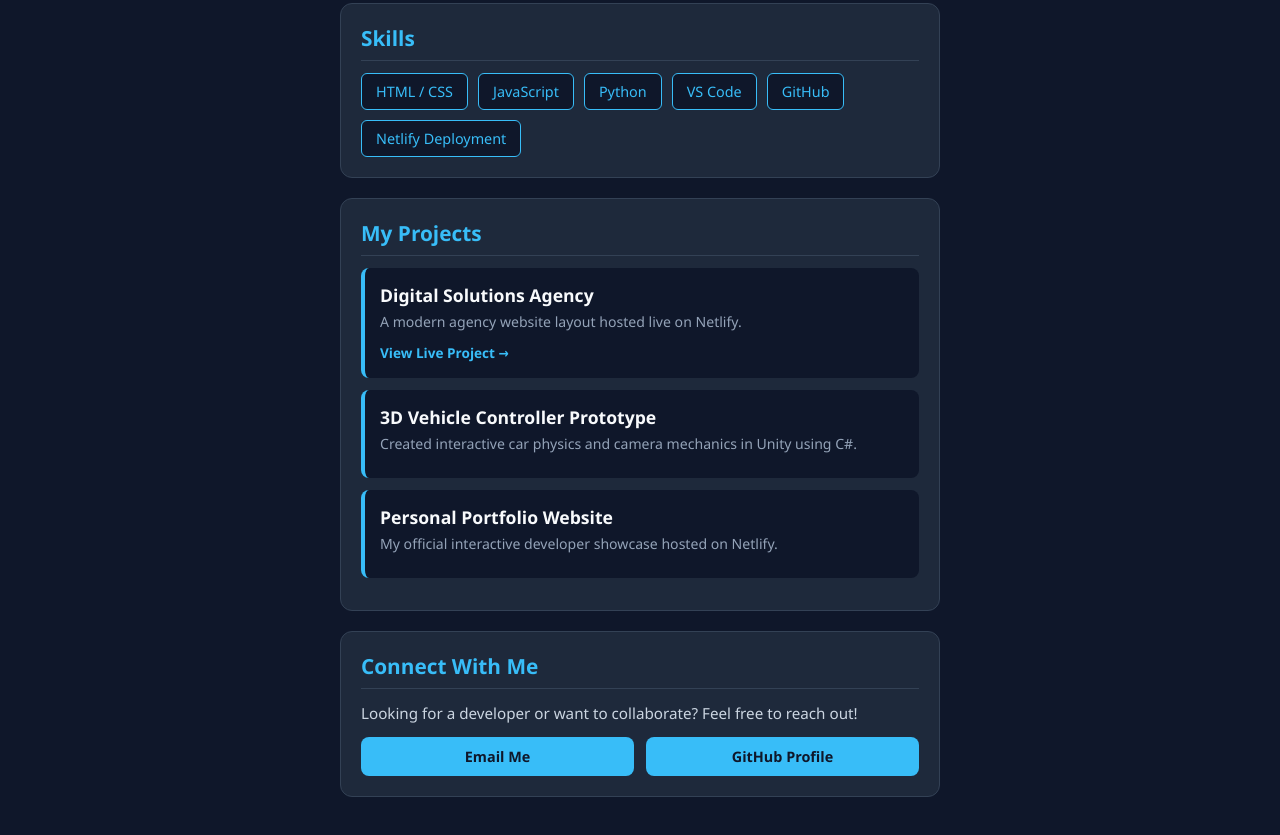
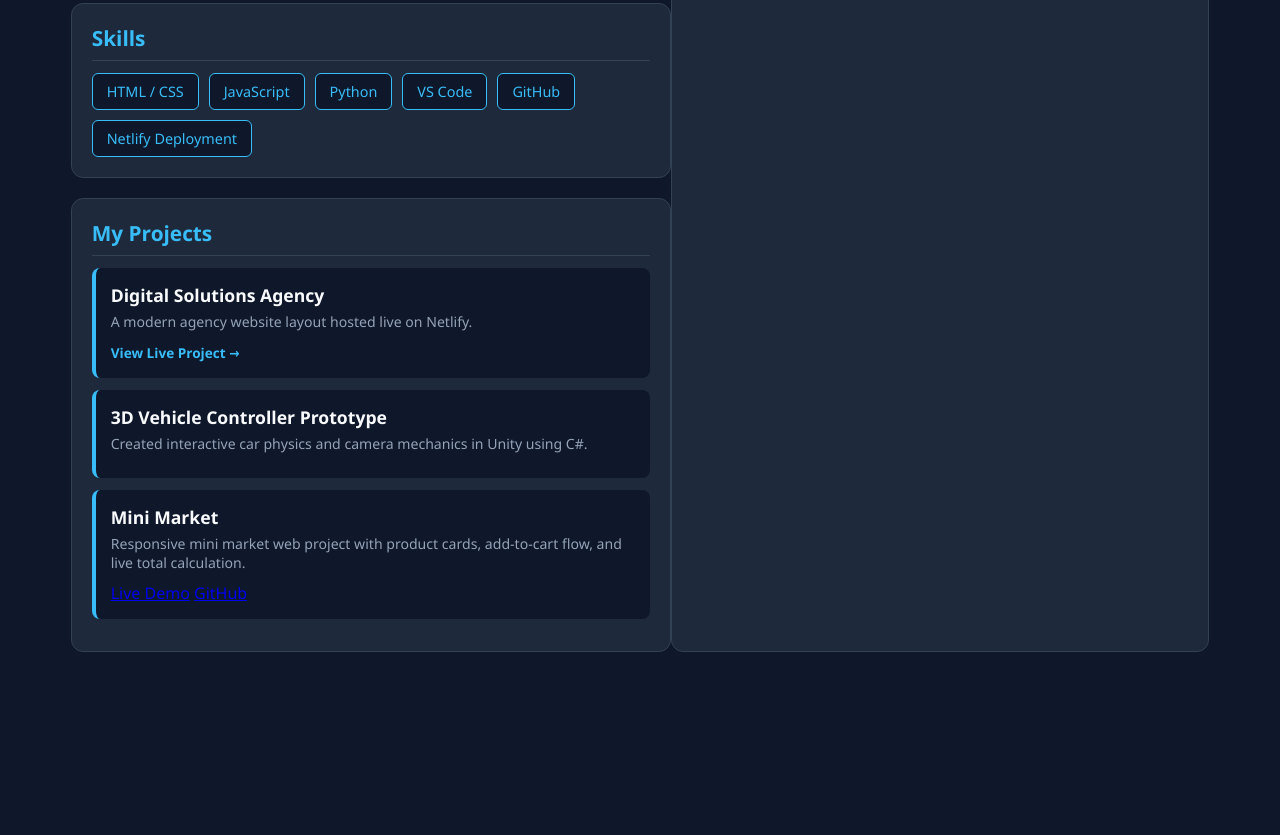
Before and after one commit to abdulwasay6657-hub/my-portfolio, a plain HTML site: page index.html in a window 1280 px wide. Shown: the part 451-1286 px from the top of the page. After the commit the page ends 1143 px from the top, so only its background shows below. Drawn offline with Linux system fonts and the light colour scheme.

Commit message:
Update index.html

```diff
--- a/index.html
+++ b/index.html
@@ -194,8 +194,11 @@
             </div>
 
             <div class="project-card">
-                <h3>Personal Portfolio Website</h3>
-                <p>My official interactive developer showcase hosted on Netlify.</p>
+                <h3>Mini Market</h3>
+  <p>Responsive mini market web project with product cards, add-to-cart flow, and live total calculation.</p>
+  <a href="https://elaborate-kitten-ad70e5.netlify.app="_blank" class="btn">Live Demo</a>
+  <a href="https://github.com/abdulwasay6657-hub/Market-crawler.git="_blank" class="btn">GitHub</a>
+</div>
             </div>
         </div>
 
```
